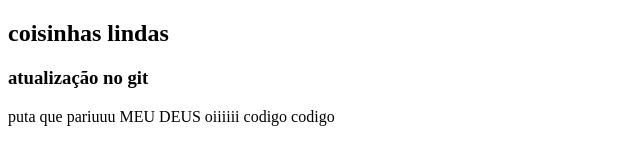
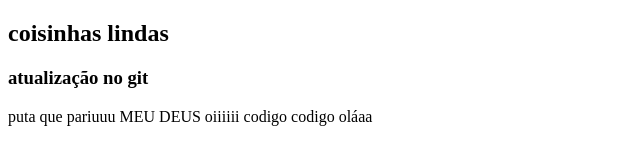
Before and after one commit to luizanuness/EDUCATI, a plain HTML site: page index.html in a window 1280 px wide. Shown: the full height of the page, 0-640 px from the left. Drawn offline with Linux system fonts and the light colour scheme.

Commit message:
Update index.html

```diff
--- a/index.html
+++ b/index.html
@@ -14,5 +14,7 @@
     MEU DEUS
 
     oiiiiii codigo codigo
+
+    oláaa
 </body>
 </html>
```
